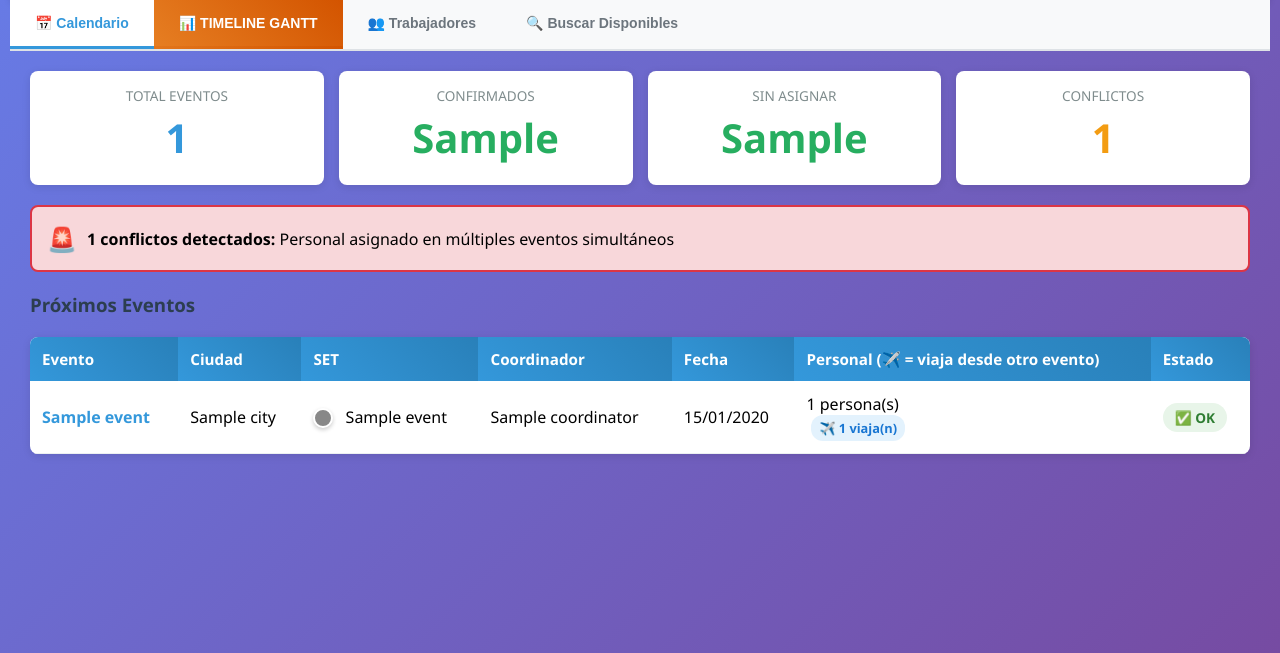
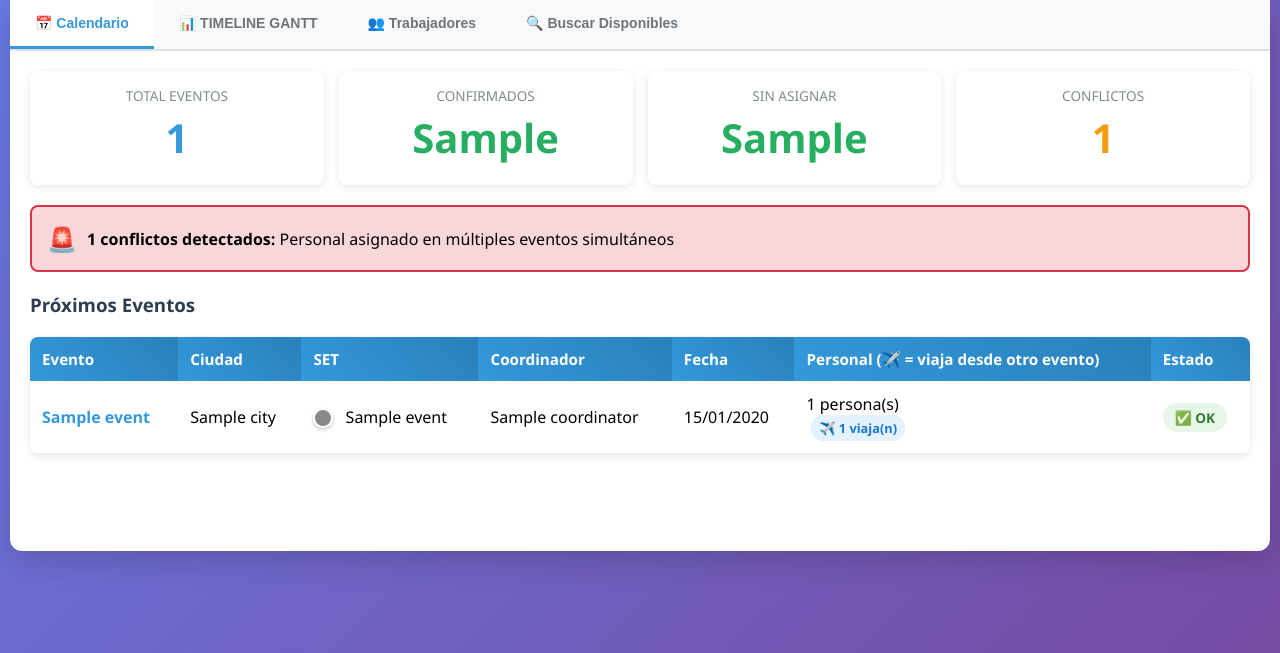
Before and after one commit to miguelrey22/events-calendar, a Python web app: template templates/dashboard.html in a window 1280 px wide. Shown: the part 147-800 px from the top of the page. Run offline with Jinja, Linux system fonts and the light colour scheme; the template is opened without the code that fills it: most values are stand-ins (such as "Sample title", 1, 10 or a date in 2020).

Commit message:
FIX: Estructura HTML dashboard y color_mapping en API timeline

```diff
--- a/app.py
+++ b/app.py
@@ -768,6 +768,7 @@ def api_timeline_data():
             'events': events_json,
             'conflicts': cached_dashboard_data['conflicts'],
             'employee_timelines': cached_dashboard_data.get('employee_timelines', {})
+            'color_mapping': calendar_instance.color_mapping  # ✅ AÑADIR ESTA LÍNEA
         })
 
     except Exception as e:
--- a/templates/dashboard.html
+++ b/templates/dashboard.html
@@ -563,11 +563,12 @@
         </p>
     </div>
 
-<div class="tabs">
-    <button class="tab active" onclick="switchTab(0)">📅 Calendario</button>
-    <button class="tab" onclick="location.href='/timeline'" style="background: linear-gradient(45deg, #e67e22, #d35400); color: white; font-weight: 700;">📊 TIMELINE GANTT</button>
-    <button class="tab" onclick="switchTab(2)">👥 Trabajadores</button>
-    <button class="tab" onclick="switchTab(3)">🔍 Buscar Disponibles</button>
+<div class="tabs-container">  <!-- ✅ AÑADIR ESTO -->
+    <div class="tabs">
+        <button class="tab active" onclick="switchTab(0)">📅 Calendario</button>
+        <button class="tab" onclick="location.href='/timeline'">📊 TIMELINE GANTT</button>
+        <button class="tab" onclick="switchTab(2)">👥 Trabajadores</button>
+        <button class="tab" onclick="switchTab(3)">🔍 Buscar Disponibles</button>
 </div>
 
         <!-- PESTAÑA 1: CALENDARIO -->
```
